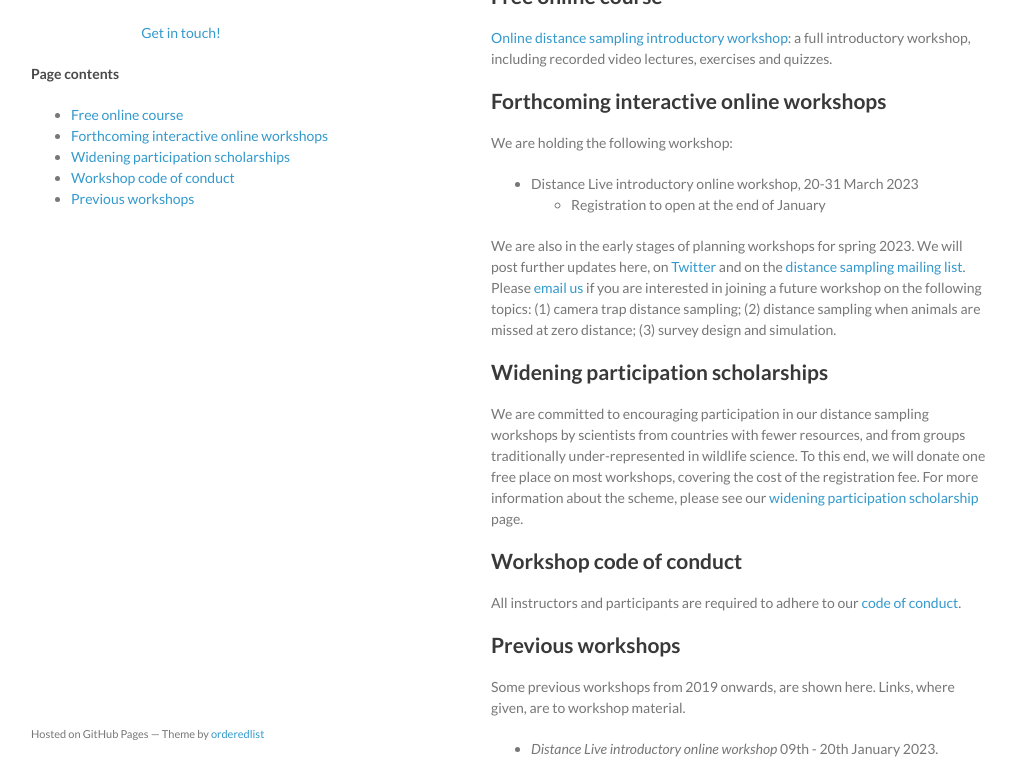
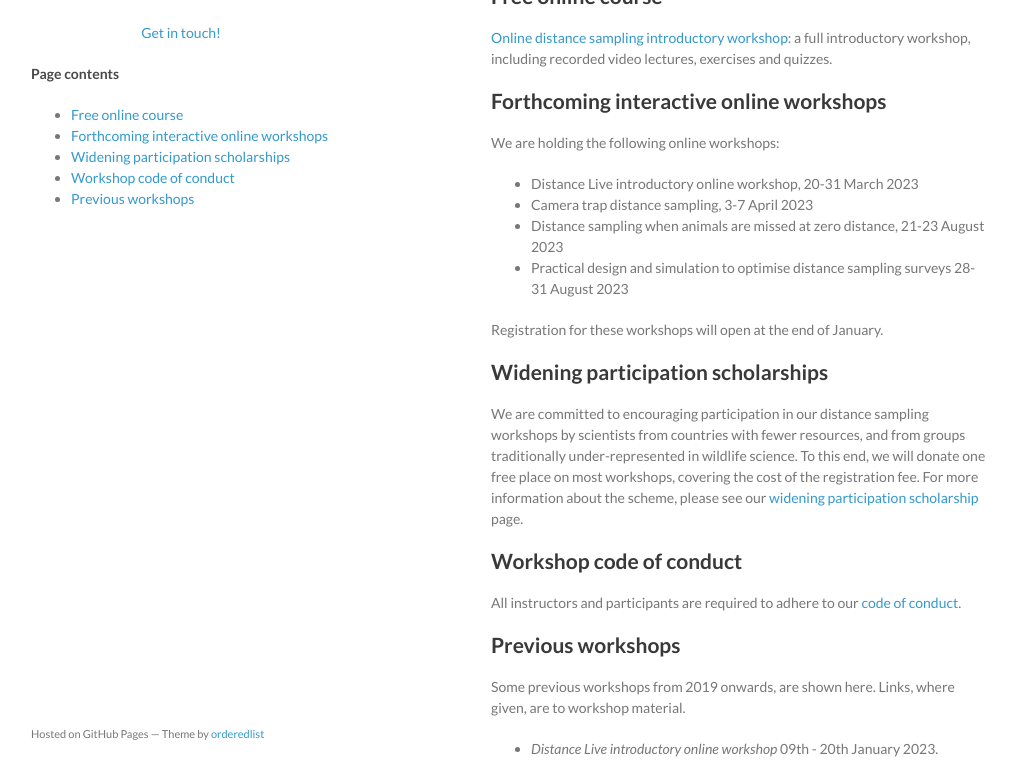
Before and after one commit to distanceworkshops/distanceworkshops.github.io, a Jekyll site: the page built from index.md, in a window 1280 px wide and 900 px high, cut to the strip 137-900 px from the top of the window. Shown: the whole strip, without its empty margins (129-1145 px from the left). Built offline with Jekyll 4.4.1, drawn with Linux system fonts in a browser that asks for light colours.

Commit message:
Added 3 more workshops to list

```diff
--- a/index.md
+++ b/index.md
@@ -13,12 +13,16 @@ Here you can find content for distance sampling workshops including slides, exer
 
 ## Forthcoming interactive online workshops
 
-We are holding the following workshop:
+We are holding the following online workshops:
 
 - Distance Live introductory online workshop, 20-31 March 2023
-  - Registration to open at the end of January
+- Camera trap distance sampling, 3-7 April 2023
+- Distance sampling when animals are missed at zero distance, 21-23 August 2023
+- Practical design and simulation to optimise distance sampling surveys 28-31 August 2023
 
-We are also in the early stages of planning workshops for spring 2023.  We will post further updates here, on [Twitter](http://twitter.com/distancesamp) and on the [distance sampling mailing list](https://groups.google.com/forum/#!forum/distance-sampling).  Please [email us](mailto:distance@st-andrews.ac.uk) if you are interested in joining a future workshop on the following topics: (1) camera trap distance sampling; (2) distance sampling when animals are missed at zero distance; (3) survey design and simulation.
+Registration for these workshops will open at the end of January.
+
+<!-- We are also in the early stages of planning workshops for spring 2023.  We will post further updates here, on [Twitter](http://twitter.com/distancesamp) and on the [distance sampling mailing list](https://groups.google.com/forum/#!forum/distance-sampling).  Please [email us](mailto:distance@st-andrews.ac.uk) if you are interested in joining a future workshop on the following topics: (1) camera trap distance sampling; (2) distance sampling when animals are missed at zero distance; (3) survey design and simulation. -->
 
 ## Widening participation scholarships
 
```
